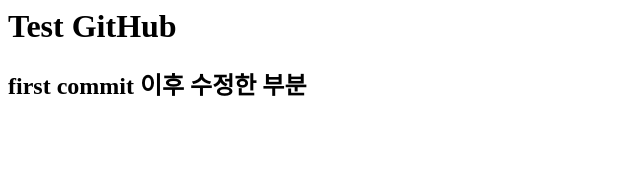
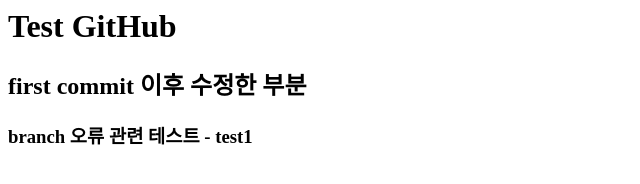
Before and after one commit to MaroHan77/github_test, a plain HTML site: page index.html in a window 1280 px wide. Shown: the whole page, without its empty margins (0-640 px from the left). Drawn offline with Linux system fonts and the light colour scheme.

Commit message:
branch test1

```diff
--- a/index.html
+++ b/index.html
@@ -2,4 +2,6 @@
   <h1>Test GitHub</h1>
 
   <h2>first commit 이후 수정한 부분</h2>
+
+  <h3>branch 오류 관련 테스트 - test1</h3>
 </html>
```
